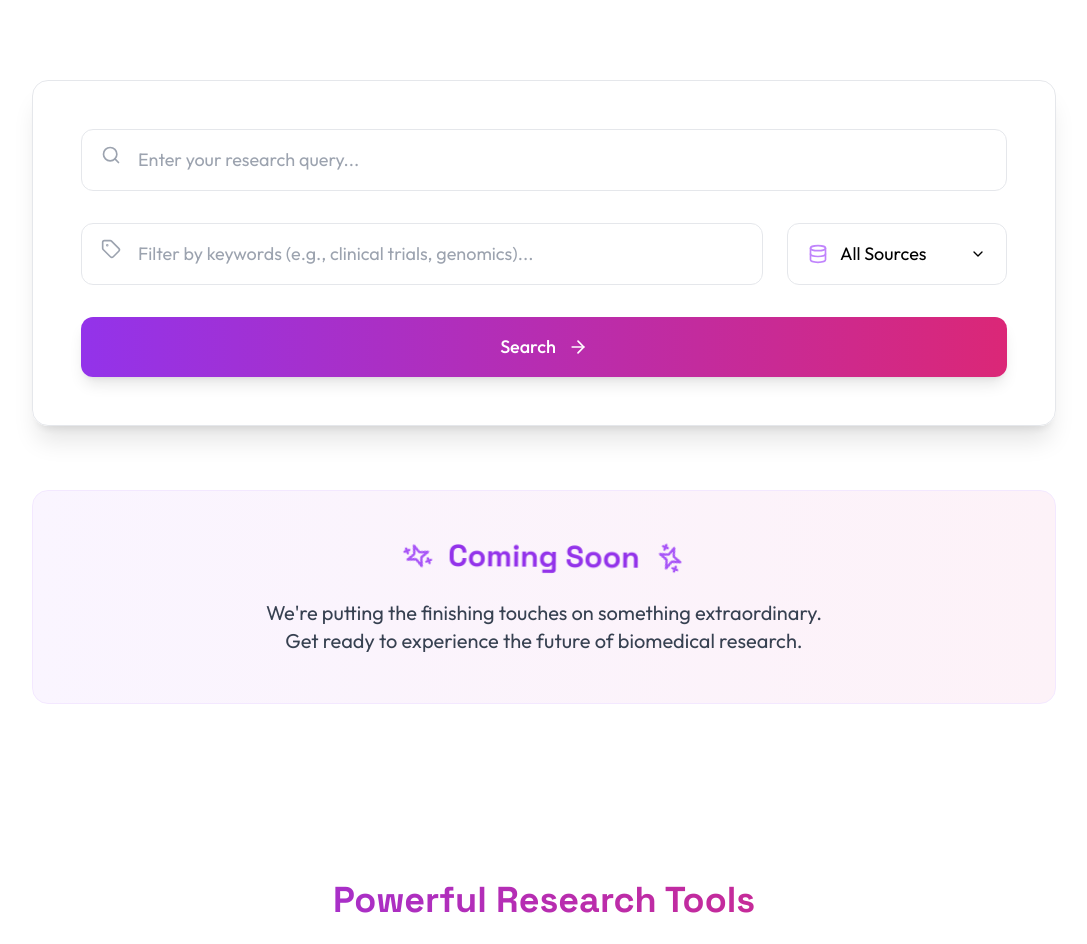
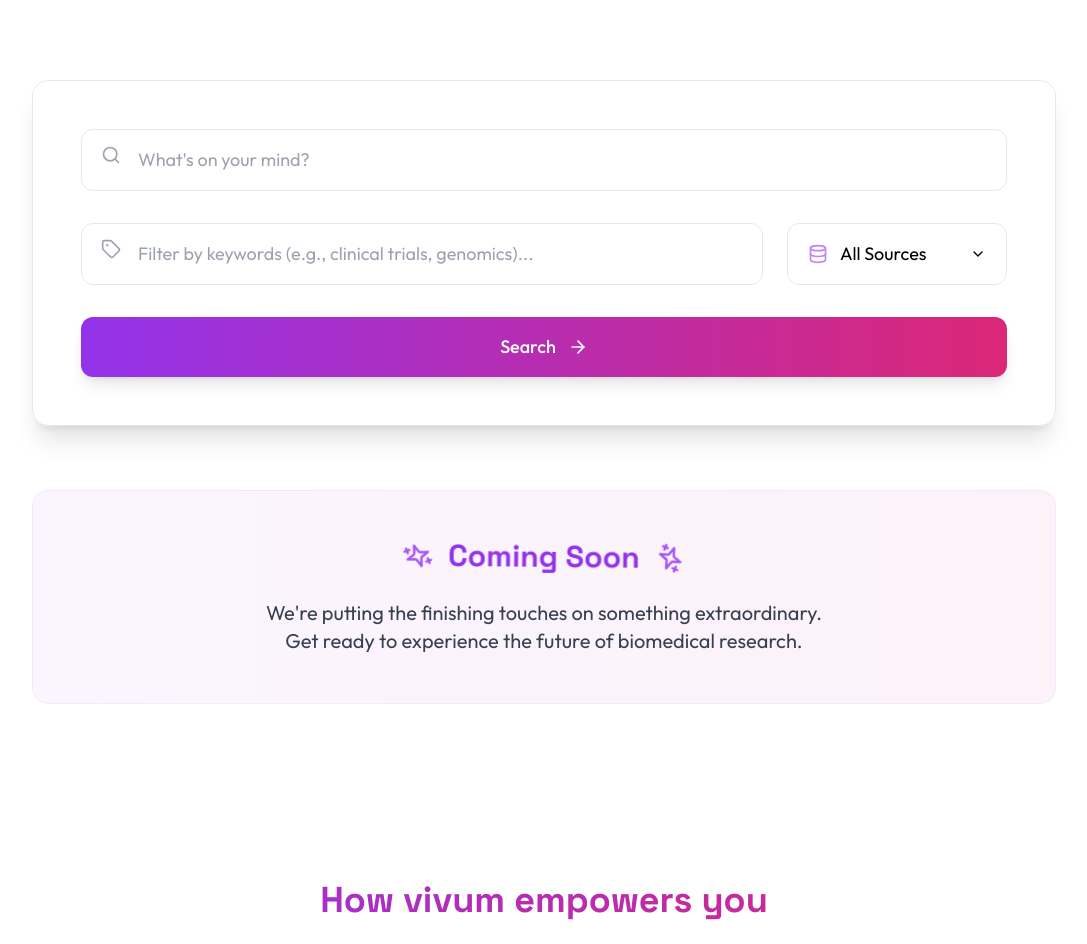
Before and after one commit to hilvik/vivum-demo, a React (Vite) app: page / in a window 1280 px wide. Shown: the part 428-1372 px from the top of the page, without its empty margins (96-1183 px from the left). Built offline with nearby package versions, Linux system fonts and the light colour scheme.

Commit message:
Update App.tsx

```diff
--- a/src/App.tsx
+++ b/src/App.tsx
@@ -202,7 +202,7 @@ function HomePage() {
                 } group-hover:text-purple-400 transition-colors`} />
                 <input
                   type="text"
-                  placeholder="Enter your research query..."
+                  placeholder="What's on your mind?"
                   value={mainSearchQuery}
                   onChange={(e) => setMainSearchQuery(e.target.value)}
                   className={`w-full pl-14 pr-5 py-4 rounded-xl text-lg ${
@@ -388,7 +388,7 @@ function HomePage() {
               viewport={{ once: true }}
               transition={{ duration: 0.8 }}
             >
-              Powerful Research Tools
+              How vivum empowers you
             </motion.h2>
             <div className="grid grid-cols-1 md:grid-cols-2 lg:grid-cols-3 2xl:grid-cols-5 gap-8 lg:gap-10">
               <FeatureCard
```
